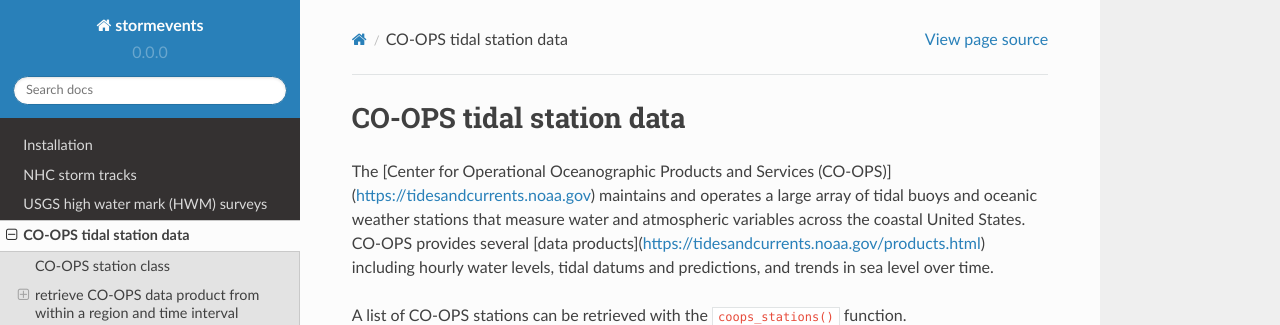
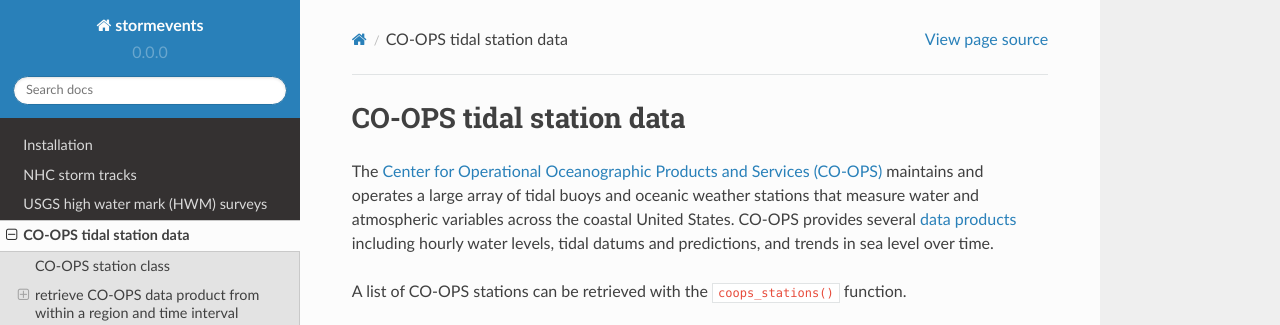
Before and after one commit to oceanmodeling/StormEvents, a Sphinx documentation site: the page built from docs/source/coops.rst, in a window 1280 px wide and 900 px high, cut to the strip 0-325 px from the top of the window. Built offline with Sphinx 7.4.7 and the Read the Docs theme 2.0.0, drawn with Linux system fonts in a browser that asks for light colours; the version number is read from the project's files by our own code.

Commit message:
update documentation

```diff
--- a/docs/source/coops.rst
+++ b/docs/source/coops.rst
@@ -1,9 +1,9 @@
 CO-OPS tidal station data
 =========================
 
-The [Center for Operational Oceanographic Products and Services (CO-OPS)](https://tidesandcurrents.noaa.gov)
+The `Center for Operational Oceanographic Products and Services (CO-OPS) <https://tidesandcurrents.noaa.gov>`_
 maintains and operates a large array of tidal buoys and oceanic weather stations that measure water and atmospheric variables
-across the coastal United States. CO-OPS provides several [data products](https://tidesandcurrents.noaa.gov/products.html)
+across the coastal United States. CO-OPS provides several `data products <https://tidesandcurrents.noaa.gov/products.html>`_
 including hourly water levels, tidal datums and predictions, and trends in sea level over time.
 
 A list of CO-OPS stations can be retrieved with the ``coops_stations()`` function.
--- a/docs/source/nhc.rst
+++ b/docs/source/nhc.rst
@@ -1,13 +1,13 @@
 NHC storm tracks
 ================
 
-The [National Hurricane Center (NHC)](https://www.nhc.noaa.gov) tracks and tropical cyclones dating back to 1851.
+The `National Hurricane Center (NHC) <https://www.nhc.noaa.gov>`_ tracks and tropical cyclones dating back to 1851.
 
 The ``nhc_storms()`` function provides a list of NHC storms from their online archive:
 
 .. autofunction:: stormevents.nhc.storms.nhc_storms
 
 ``VortexTrack`` class
--------------------
+---------------------
 
 .. autoclass:: stormevents.nhc.track.VortexTrack
--- a/docs/source/usgs.rst
+++ b/docs/source/usgs.rst
@@ -1,7 +1,7 @@
 USGS high water mark (HWM) surveys
 ==================================
 
-The [United States Geological Survey (USGS)](https://www.usgs.gov)
+The `United States Geological Survey (USGS) <https://www.usgs.gov>`_
 conducts surveys of flooded areas following flood events to determine the highest level of water elevation,
 and provides the results of these surveys via their API.
 
```
Also changed, not shown: other parts of docs/source/coops.rst (+1 -1 lines).
